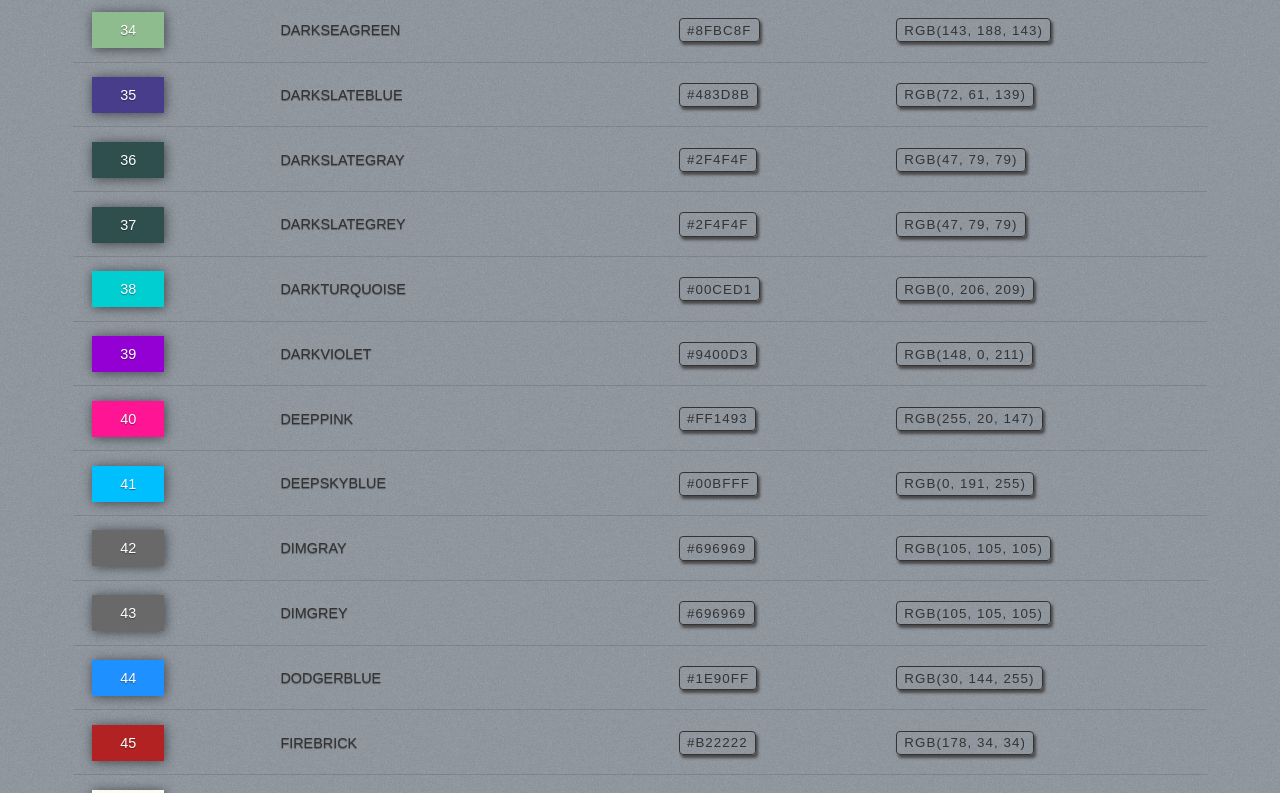
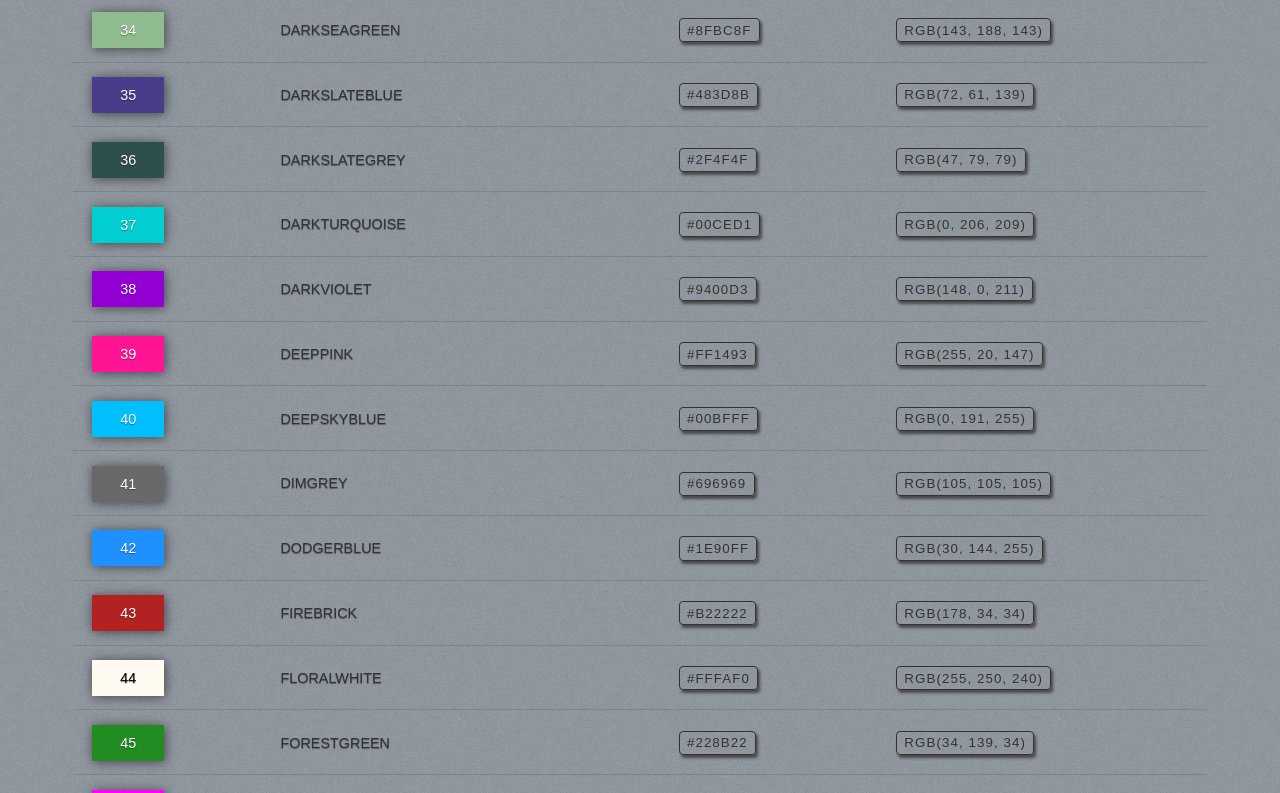
Before and after one commit to zerosoul/html-color-cheatsheet, a React app: page / in a window 1280 px wide. Shown: the part 2402-3195 px from the top of the page. Built offline with nearby package versions, Linux system fonts and the light colour scheme.

Commit message:
fix: remove duplicate items

```diff
--- a/src/Global.style.js
+++ b/src/Global.style.js
@@ -5,7 +5,6 @@ const GlobalStyle = createGlobalStyle`
   ${reset}
   *{
     box-sizing:border-box;
-    user-select:none;
     outline:none;
     -webkit-text-size-adjust: none;
     -webkit-tap-highlight-color: rgba(0,0,0,0);
--- a/src/colors.json
+++ b/src/colors.json
@@ -34,13 +34,11 @@
   "darksalmon": "#e9967a",
   "darkseagreen": "#8fbc8f",
   "darkslateblue": "#483d8b",
-  "darkslategray": "#2f4f4f",
   "darkslategrey": "#2f4f4f",
   "darkturquoise": "#00ced1",
   "darkviolet": "#9400d3",
   "deeppink": "#ff1493",
   "deepskyblue": "#00bfff",
-  "dimgray": "#696969",
   "dimgrey": "#696969",
   "dodgerblue": "#1e90ff",
   "firebrick": "#b22222",
@@ -51,7 +49,6 @@
   "ghostwhite": "#f8f8ff",
   "gold": "#ffd700",
   "goldenrod": "#daa520",
-  "gray": "#808080",
   "green": "#008000",
   "greenyellow": "#adff2f",
   "grey": "#808080",
@@ -76,7 +73,6 @@
   "lightsalmon": "#ffa07a",
   "lightseagreen": "#20b2aa",
   "lightskyblue": "#87cefa",
-  "lightslategray": "#778899",
   "lightslategrey": "#778899",
   "lightsteelblue": "#b0c4de",
   "lightyellow": "#ffffe0",
@@ -130,7 +126,6 @@
   "silver": "#c0c0c0",
   "skyblue": "#87ceeb",
   "slateblue": "#6a5acd",
-  "slategray": "#708090",
   "slategrey": "#708090",
   "snow": "#fffafa",
   "springgreen": "#00ff7f",
```
Also changed, not shown: package.json (+9 -9 lines), 1 other file (tests, documents, lock files or other folders).
